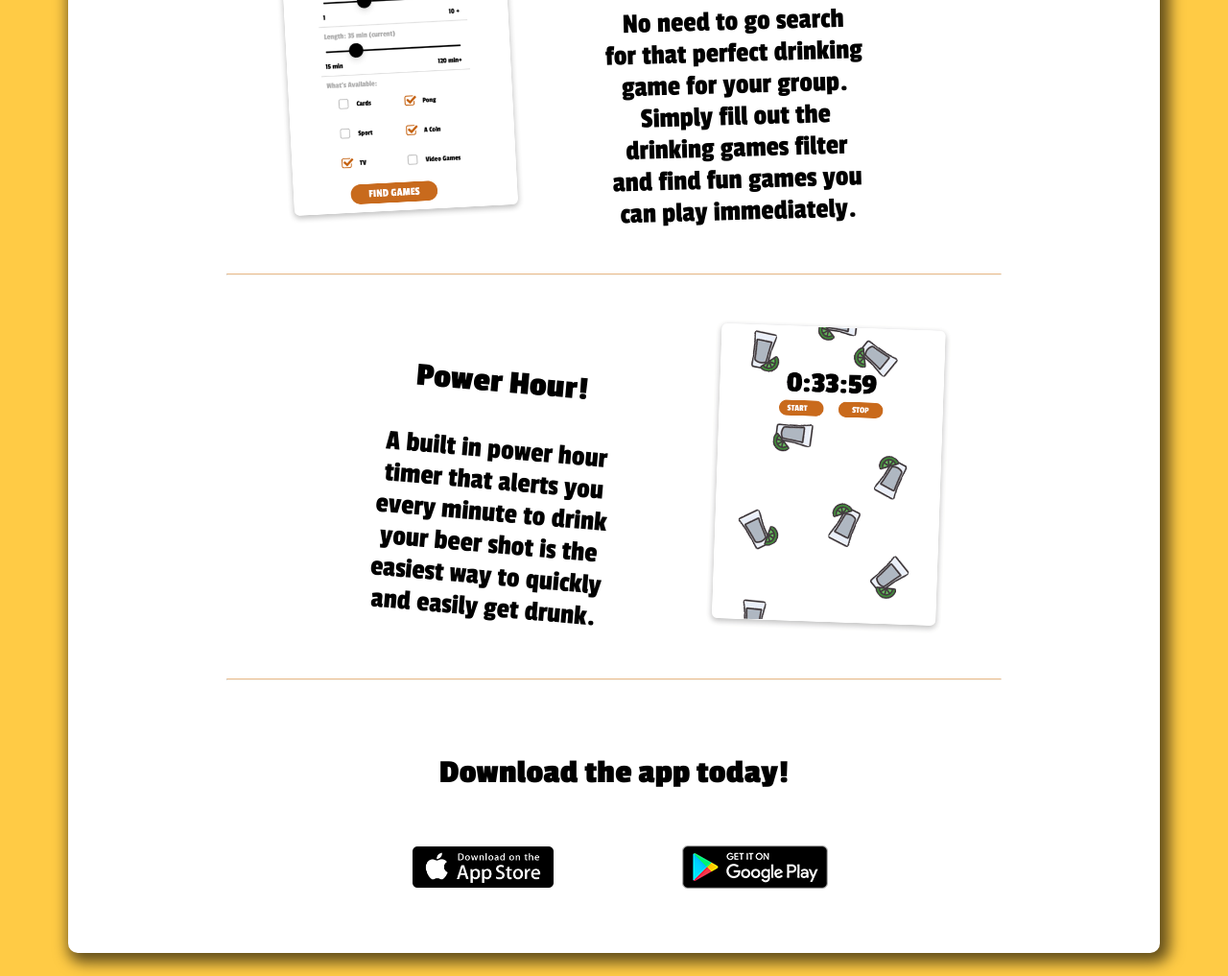
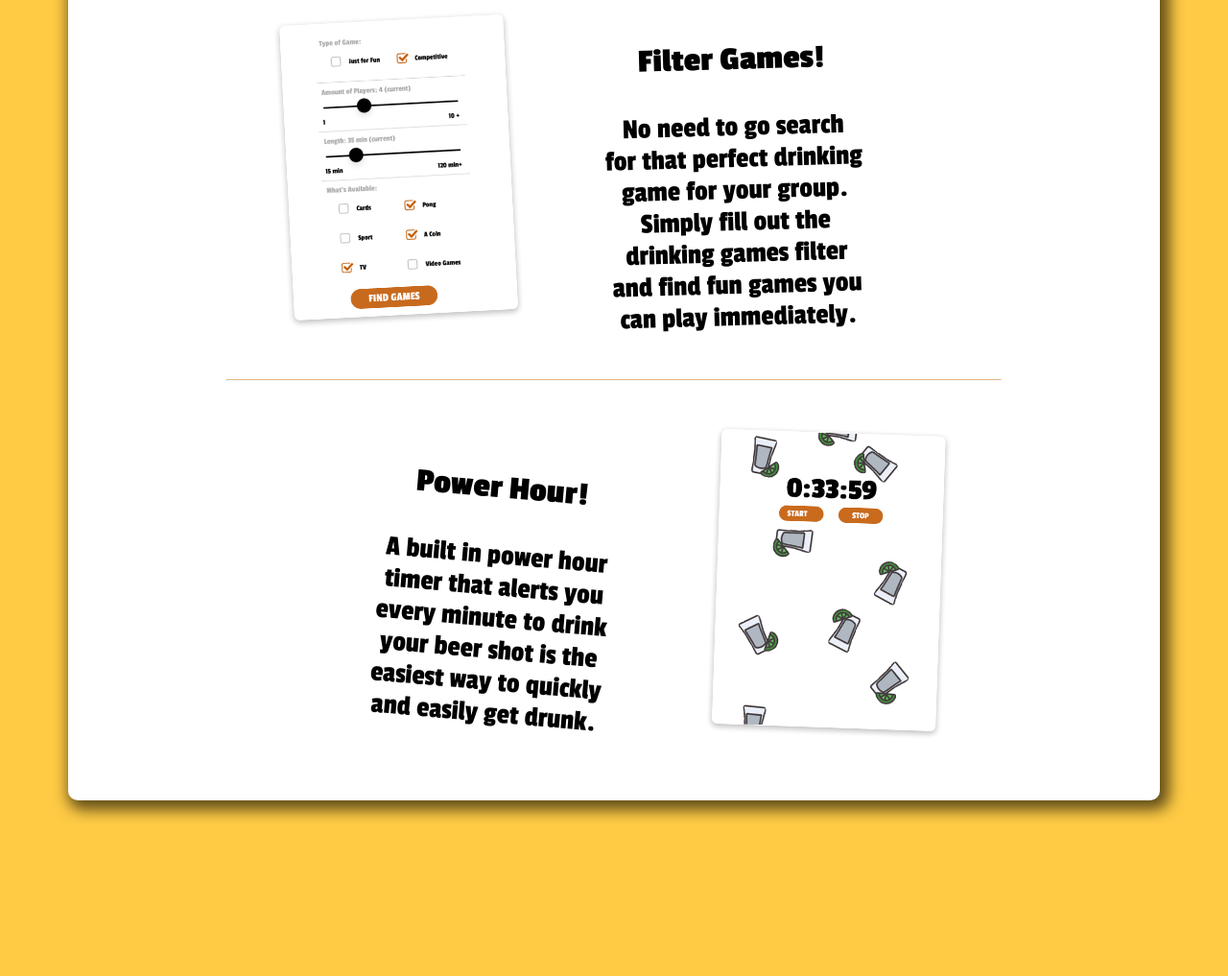
Before and after one commit to alexsaltstein/drunkful-site, a plain HTML site: page index.html in a window 1280 px wide. Shown: the part 1502-2519 px from the top of the page at 96% size. After the commit the page ends 2360 px from the top, so only its background shows below. Drawn offline with Linux system fonts and the light colour scheme.

Commit message:
reorganized

```diff
--- a/index.html
+++ b/index.html
@@ -21,14 +21,18 @@
         <li><a href="privacy.html">Privacy Policy</a></li>
     </ul>
     <div class="round-rectangle">
-        <h1>Download Drunkful Today!</h1>
+    	        <h1>Download Drunkful Today!</h1>
+    	            <div class="flexrow">
+                <a target="_blank" href="https://apps.apple.com/us/app/drunkful/id1510375948?ls=1" class="download-button"><img src="./public/images/downloadOnAppStore.png" alt="Download on the App Store" style="width: 173px;"></a>
+                <a target="_blank" href="https://play.google.com/store/apps/details?id=com.tahiloe.drunkful" class="download-button"><img src="./public/images/downloadOnGooglePlay.png" alt="Download on Google Play" style="width: 153px;"></a>
+            </div>
+            <hr>
         <span>
             <p style="text-align: center;">
                 We are so excited to announce the initial release of Drunkful! Drunkful makes getting drunk wonderful.
                 Drunkful combines drink tracking,
                 cocktail recipes, drinking game rules, and a power hour tracker all into one!
             </p>
-            <hr>
             <br>
             <div class="flexrow">
                 <img src="./public/images/home_page.png" alt="Home Page" style="width: 250px; transform: rotate(5deg);">
@@ -68,16 +72,7 @@
                 <img src="./public/images/power_hour.png" alt="Power Hour" style="width: 250px; transform: rotate(2deg);">
             </div>
             <br>
-            <hr>
-            <br>
             <div class="flexrow" style="text-align: center;">
-                <h2>Download the app today!</h2>
-            </div>
-
-            <div class="flexrow">
-
-                <a target="_blank" href="https://apps.apple.com/us/app/drunkful/id1510375948?ls=1" class="download-button"><img src="./public/images/downloadOnAppStore.png" alt="Download on the App Store" style="width: 173px;"></a>
-                <a target="_blank" href="https://play.google.com/store/apps/details?id=com.tahiloe.drunkful" class="download-button"><img src="./public/images/downloadOnGooglePlay.png" alt="Download on Google Play" style="width: 153px;"></a>
             </div>
         </span>
     </div>
```
